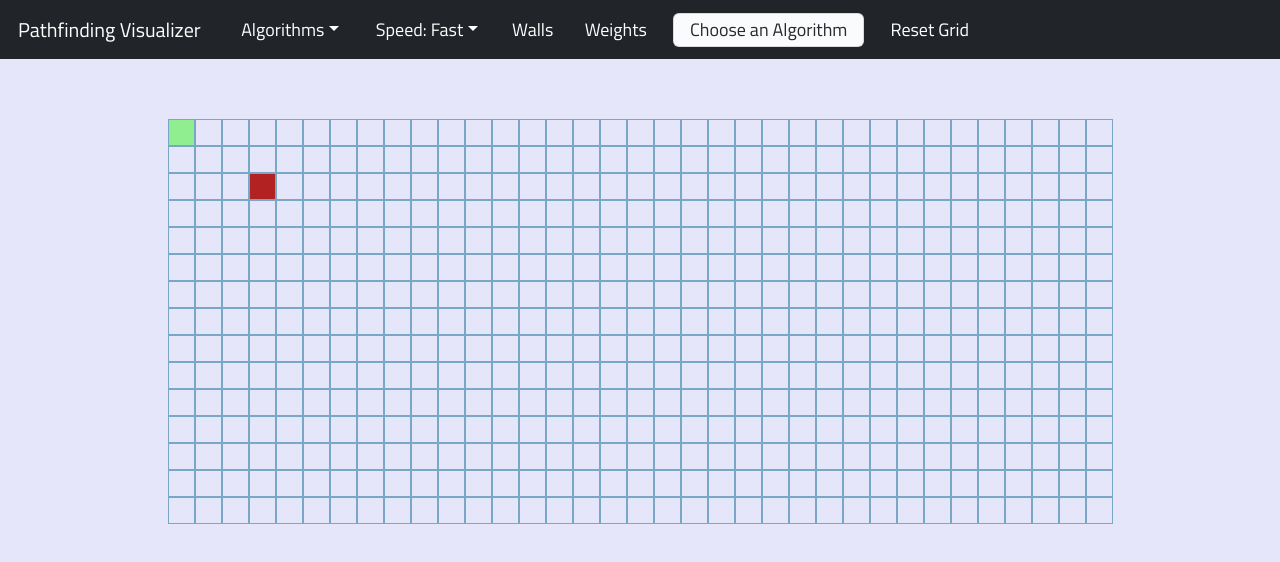
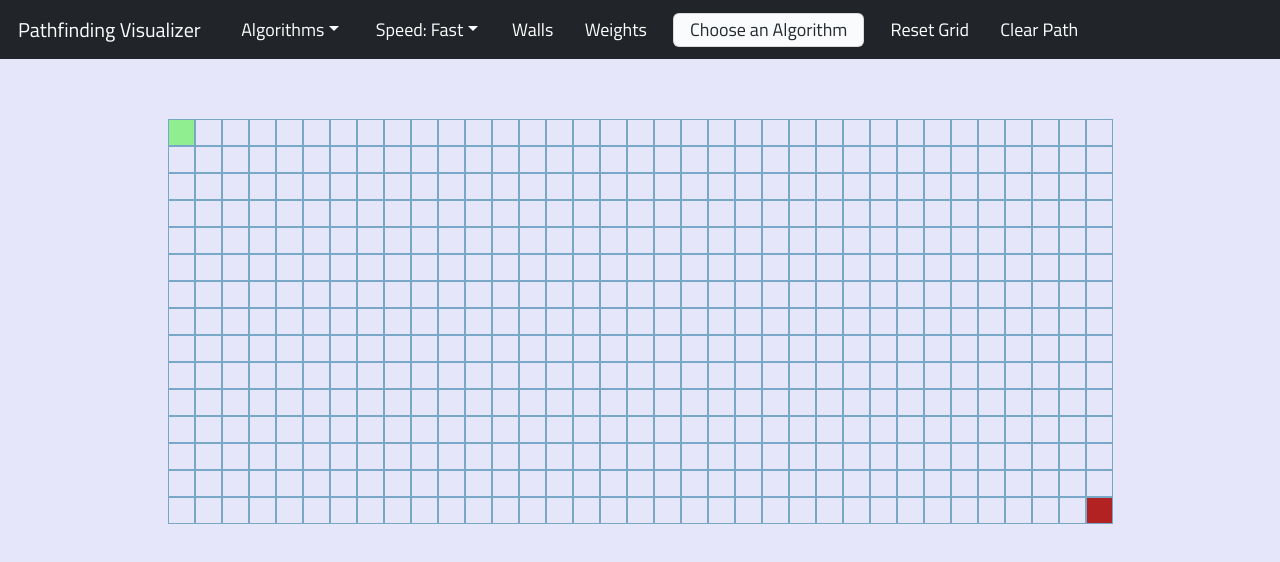
Before and after one commit to milanpatel1022/pathfinding_visualizer, a React (Create React App) app: page / in a window 1280 px wide. Shown: the top 562 px of the page. Built offline with nearby package versions, Linux system fonts and the light colour scheme; a web font is replaced by a local one.

Commit message:
instead of resetting entire grid, users can now clear the path that was visualized in case they want to keep the rest of the settings they had on the grid

```diff
--- a/src/components/Navbar.js
+++ b/src/components/Navbar.js
@@ -12,6 +12,7 @@ class Navbar extends Component {
       toggleWeights: false,
       visualizeAlgorithm: this.props.visualizeAlgorithm,
       resetGrid: this.props.resetGrid,
+      clearPath: this.props.clearPath,
     };
 
     console.log(this.state);
@@ -204,6 +205,12 @@ class Navbar extends Component {
               >
                 Reset Grid
               </button>
+              <button
+                className="otherButtons"
+                onClick={() => this.state.clearPath()}
+              >
+                Clear Path
+              </button>
             </div>
           </div>
         </nav>
--- a/src/components/Pathfinder.js
+++ b/src/components/Pathfinder.js
@@ -10,8 +10,8 @@ const cols = 35;
 
 let START_ROW = 0;
 let START_COL = 0;
-let END_ROW = 2;
-let END_COL = 3;
+let END_ROW = rows - 1;
+let END_COL = cols - 1;
 
 class Pathfinder extends Component {
   constructor() {
@@ -266,6 +266,25 @@ class Pathfinder extends Component {
     this.setState({ grid: grid, nodeToDrag: "", mousePressed: false });
   }
 
+  //if we have finished visualizing, clear only the visited Nodes. Keep any other changes the user made.
+  clearPath() {
+    if (this.state.visualizing === true) {
+      return;
+    }
+
+    console.log("in clear");
+    const grid = this.deepCopyGrid();
+
+    for (let i = 0; i < grid.length; i++) {
+      for (let j = 0; j < grid[i].length; j++) {
+        grid[i][j].isVisited = false;
+        grid[i][j].inShortestPath = false;
+      }
+    }
+
+    this.setState({ grid: grid });
+  }
+
   render() {
     const grid = this.state.grid;
 
@@ -277,6 +296,7 @@ class Pathfinder extends Component {
             this.visualizeAlgorithm(algorithm, speed)
           }
           resetGrid={() => this.resetGrid()}
+          clearPath={() => this.clearPath()}
         ></Navbar>
         <div className="grid">
           <table>
```
